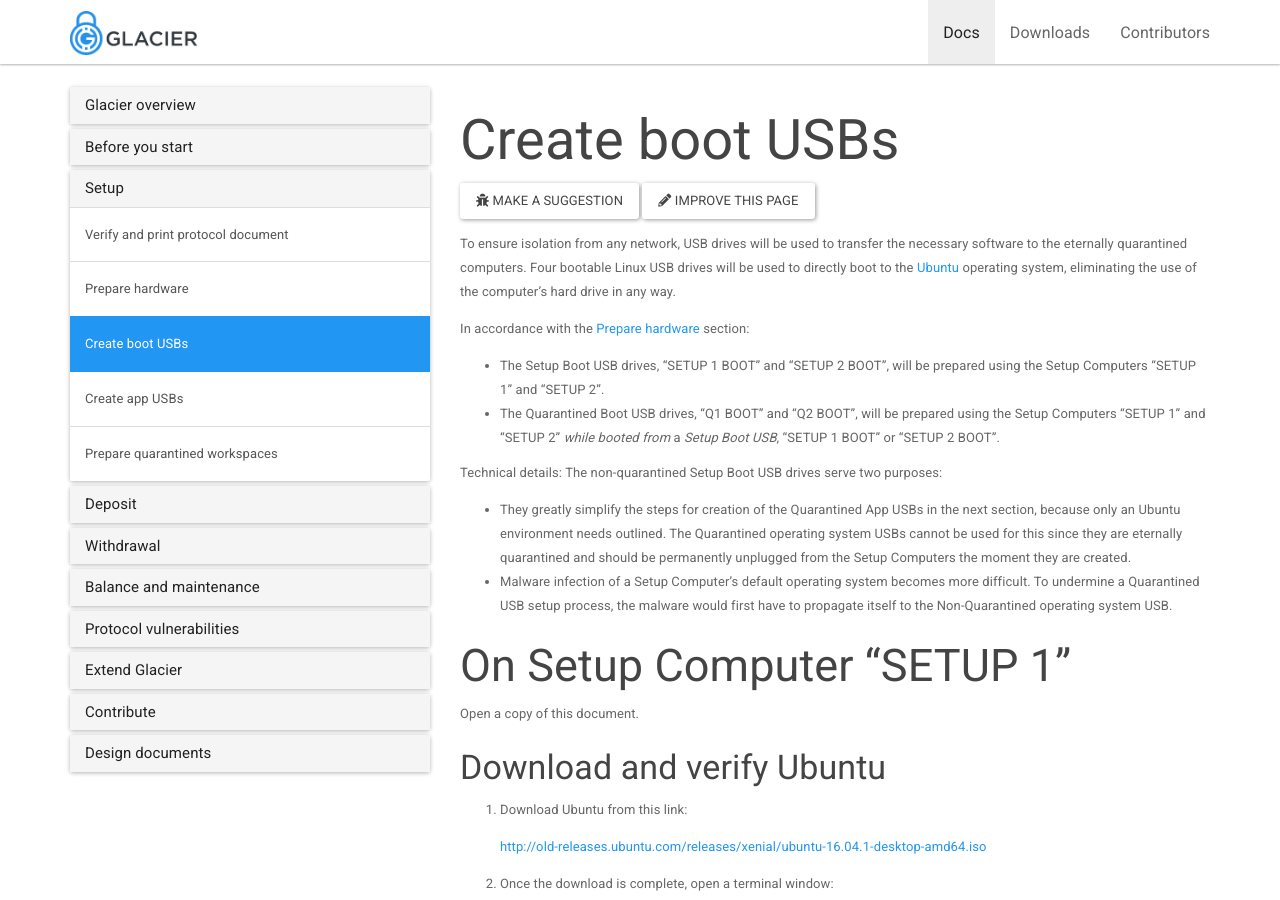
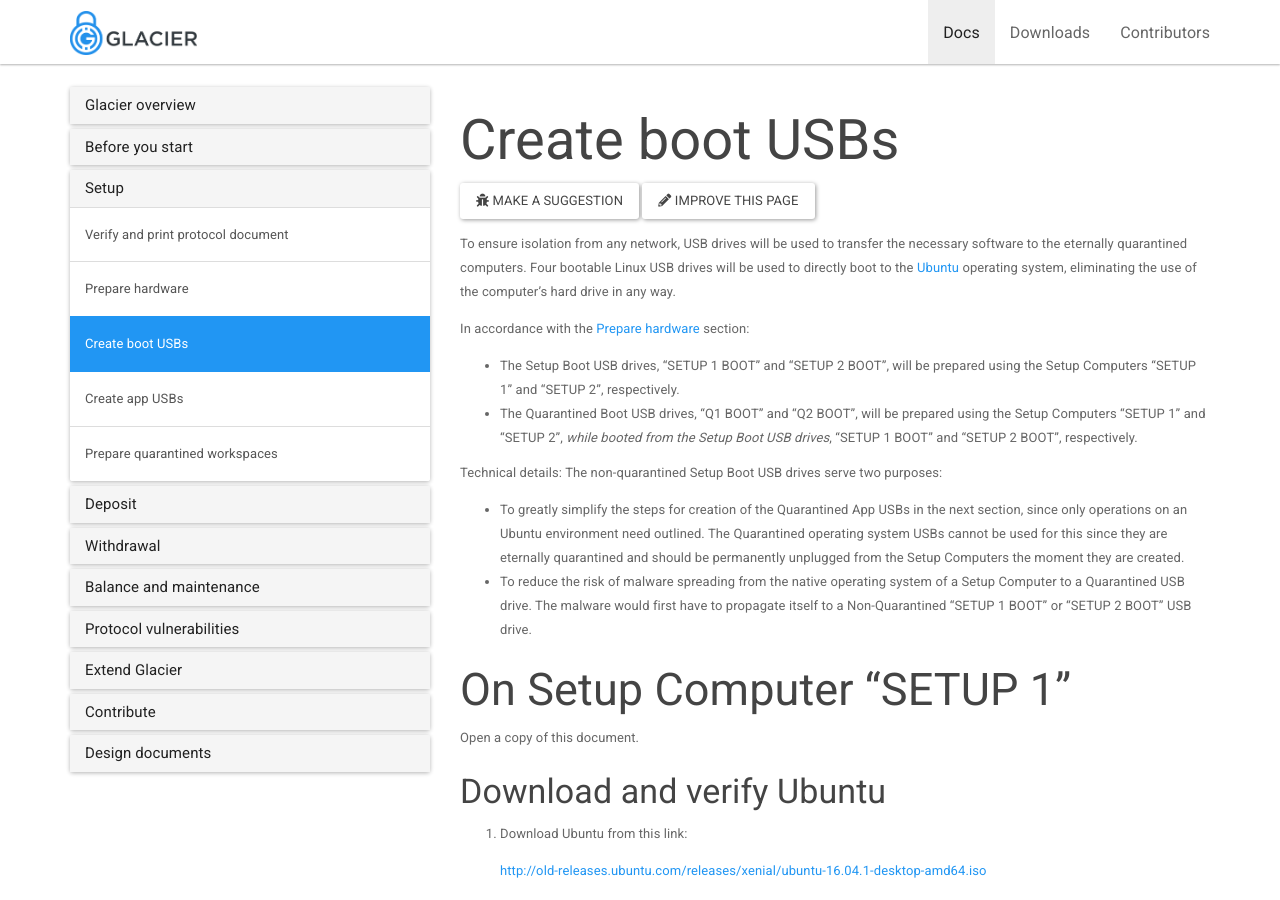
Before and after one commit to GlacierProtocol/glacierprotocol.github.io, a Jekyll site: the page built from _docs/setup/create-boot-usb.md, in a window 1280 px wide and 900 px high. Built offline with Jekyll 4.4.1, drawn with Linux system fonts in a browser that asks for light colours; nearby versions of some CDN libraries.

Commit message:
Reworded for clarity

```diff
--- a/_docs/setup/create-boot-usb.md
+++ b/_docs/setup/create-boot-usb.md
@@ -12,20 +12,20 @@ operating system, eliminating the use of the computer's hard drive in any way.
 In accordance with the [Prepare hardware](/docs/setup/prepare-hardware/#non-quarantined-hardware)
 section:
 * The Setup Boot USB drives, "SETUP 1 BOOT" and "SETUP 2 BOOT", will be prepared using
-the Setup Computers "SETUP 1" and "SETUP 2".
+the Setup Computers "SETUP 1" and "SETUP 2", respectively.
 * The Quarantined Boot USB drives, "Q1 BOOT" and "Q2 BOOT", will be prepared using
-the Setup Computers "SETUP 1" and "SETUP 2" *while booted from* a *Setup Boot USB*,
-“SETUP 1 BOOT” or “SETUP 2 BOOT”.
+the Setup Computers "SETUP 1" and "SETUP 2", *while booted from the Setup Boot USB drives*,
+“SETUP 1 BOOT” and “SETUP 2 BOOT”, respectively.
 
 Technical details: The non-quarantined Setup Boot USB drives serve two purposes:
 
-* They greatly simplify the steps for creation of the Quarantined App USBs in the next
-section, because only an Ubuntu environment needs outlined. The Quarantined operating system USBs
+* To greatly simplify the steps for creation of the Quarantined App USBs in the next
+section, since only operations on an Ubuntu environment need outlined. The Quarantined operating system USBs
 cannot be used for this since they are eternally quarantined and should be permanently
 unplugged from the Setup Computers the moment they are created.
-* Malware infection of a Setup Computer's default operating system becomes more difficult. To
-undermine a Quarantined USB setup process, the malware would first have to propagate
-itself to the Non-Quarantined operating system USB.
+* To reduce the risk of malware spreading from the native operating system of a
+Setup Computer to a Quarantined USB drive. The malware would first have to propagate itself
+to a Non-Quarantined "SETUP 1 BOOT" or "SETUP 2 BOOT" USB drive.
 
 ## On Setup Computer “SETUP 1”
 Open a copy of this document.
```
